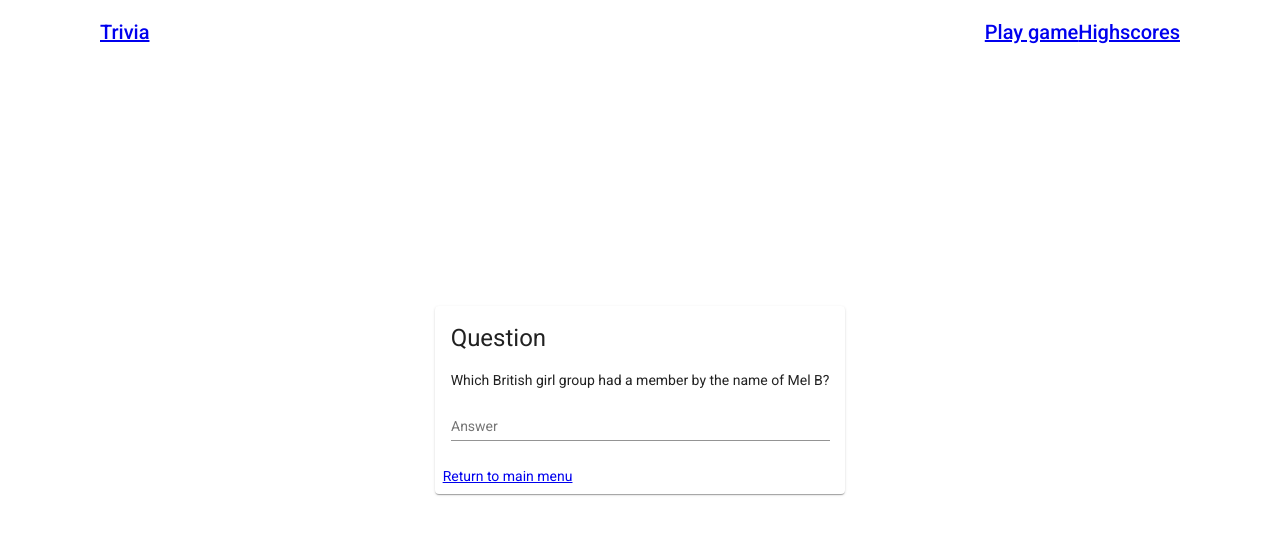
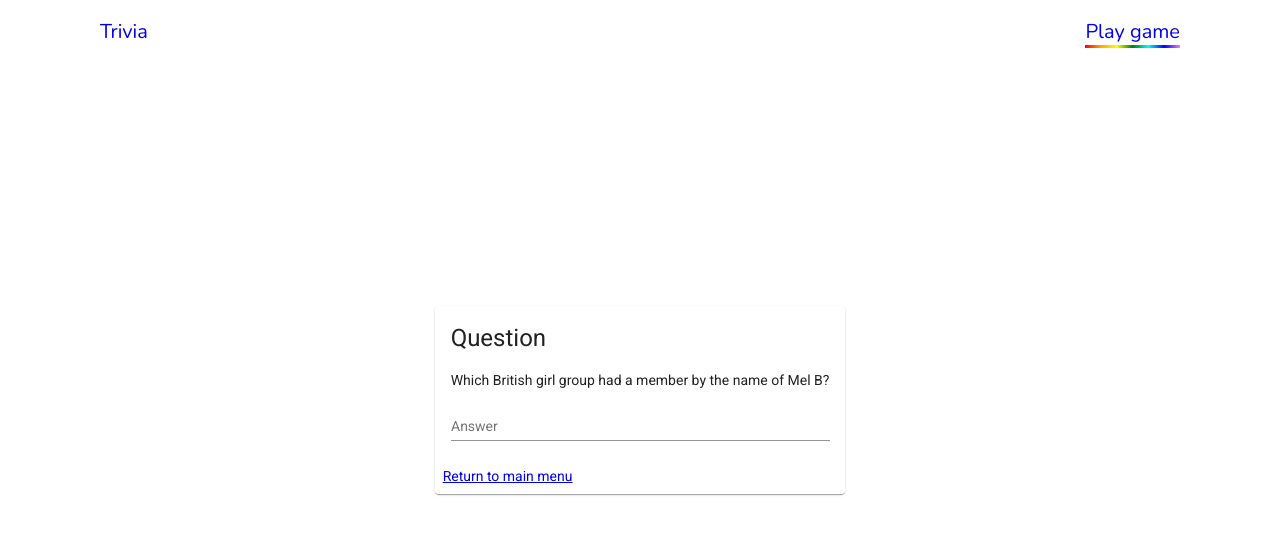
Before and after one commit to MichielTondeur/Angular-QuizApp, an Angular app: page /game in a window 1280 px wide. Shown: the top 534 px of the page. Built offline with nearby package versions, Linux system fonts and the light colour scheme; a web font is replaced by a local one.

Commit message:
feat: underline active link

```diff
--- a/src/app/app.component.html
+++ b/src/app/app.component.html
@@ -1,9 +1,8 @@
 <mat-toolbar id="navbar">
   <div class="wrapper">
-    <a routerLink="/">Trivia</a>
+    <a routerLink="/" [routerLinkActiveOptions]="{exact: true}" routerLinkActive="is-active">Trivia</a>
     <span class="spacer"></span>
-    <a routerLink="/game">Play game</a>
-    <a routerLink="/">Highscores</a>
+    <a routerLink="/game" routerLinkActive="is-active">Play game</a>
   </div>
 </mat-toolbar>
 
--- a/src/app/app.component.scss
+++ b/src/app/app.component.scss
@@ -3,6 +3,16 @@ mat-toolbar {
   background-color: white;
   position: fixed;
   transition:box-shadow 0.5s;
+
+  a {
+    font-family: 'Nunito', sans-serif;
+    text-decoration: none;
+  }
+
+  a.is-active{
+    background: linear-gradient(to right, red, orange , yellow, green, cyan, blue, violet) no-repeat;
+    background-size: 100% 3px;
+    background-position: left bottom;  }
 }
 
 .sticky {
```
